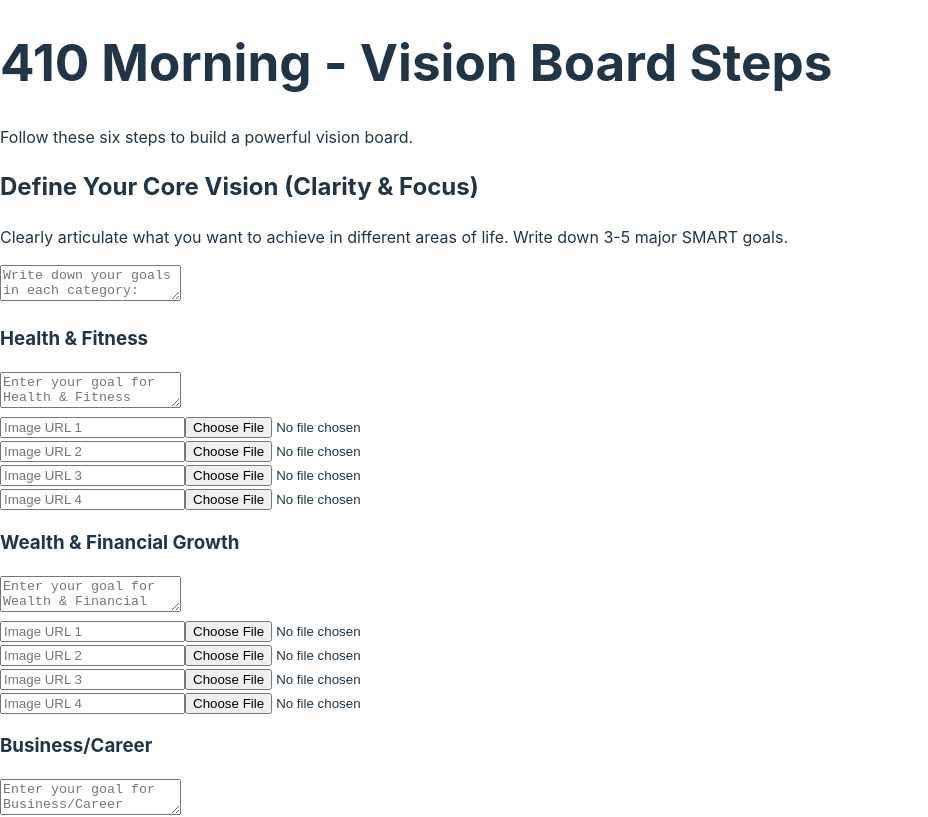
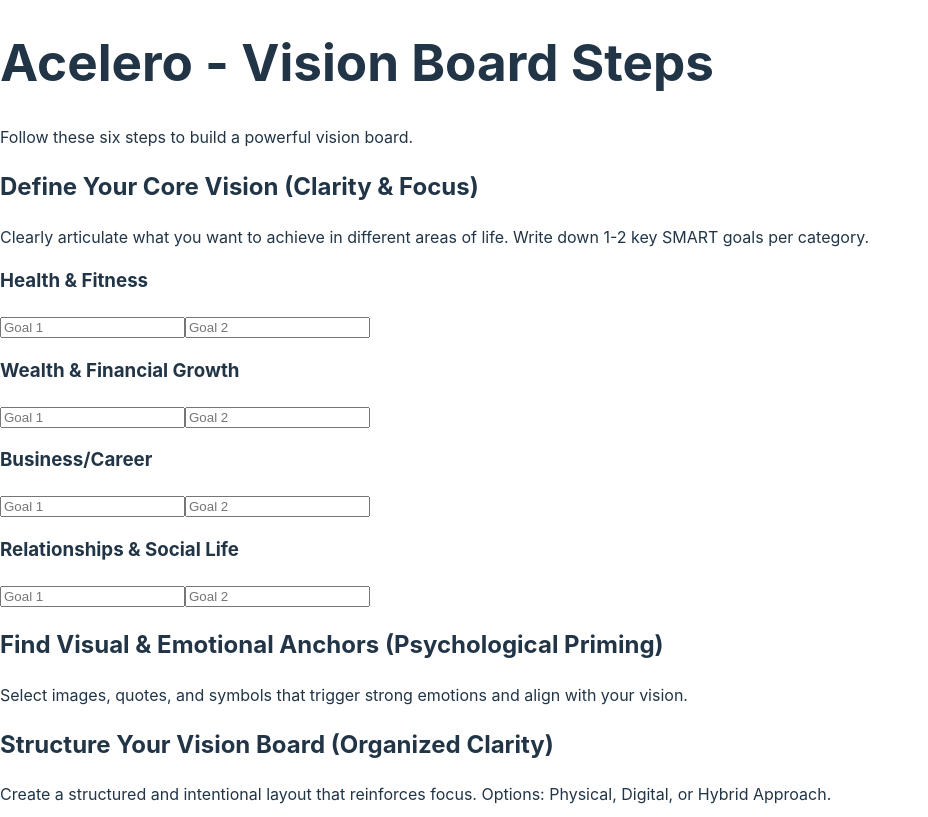
Before and after one commit to mford4444/Digital-Vision-Board, a React (Vite) app: page / in a window 1280 px wide. Shown: the top 817 px of the page, without its empty margins (0-928 px from the left). Built offline with nearby package versions, Linux system fonts and the light colour scheme.

Commit message:
Changed UI and Updated name

```diff
--- a/src/VisionBoard.jsx
+++ b/src/VisionBoard.jsx
@@ -1,3 +1,12 @@
+/**
+ * Copyright (c) 2024 Acelero. All rights reserved.
+ * This software and its associated documentation files (the "Software")
+ * are the property of Acelero. The Software may not be copied, modified,
+ * distributed, sublicensed, or sold without prior written permission.
+ * Unauthorized use, reproduction, or distribution of this Software is strictly prohibited
+ * and may result in legal action. For licensing inquiries, please contact support@acelero.co.
+ */
+
 import React, { useState } from "react";
 import { Card, CardContent } from "./components/ui/card";
 import { Button } from "./components/ui/button";
@@ -10,44 +19,44 @@
       {
         title: "Define Your Core Vision (Clarity & Focus)",
         description:
-          "Clearly articulate what you want to achieve in different areas of life. Write down 3-5 major SMART goals.",
-        prompt: "Write down your goals in each category:",
+          "Clearly articulate what you want to achieve in different areas of life. Write down 1-2 key SMART goals per category.",
+        prompt: "Write down your 1-2 key goals in each category:",
         categories: [
-          { name: "Health & Fitness", images: ["", "", "", ""], goal: "" },
-          { name: "Wealth & Financial Growth", images: ["", "", "", ""], goal: "" },
-          { name: "Business/Career", images: ["", "", "", ""], goal: "" },
-          { name: "Relationships & Social Life", images: ["", "", "", ""], goal: "" }
-        ],
+          { name: "Health & Fitness", goals: ["", ""], images: ["", "", "", ""] },
+          { name: "Wealth & Financial Growth", goals: ["", ""], images: ["", "", "", ""] },
+          { name: "Business/Career", goals: ["", ""], images: ["", "", "", ""] },
+          { name: "Relationships & Social Life", goals: ["", ""], images: ["", "", "", ""] }
+        ]
       },
       {
         title: "Find Visual & Emotional Anchors (Psychological Priming)",
         description:
           "Select images, quotes, and symbols that trigger strong emotions and align with your vision.",
-        prompt: "Describe what images, words, or symbols will inspire you:",
+        prompt: "Describe what images, words, or symbols will inspire you:"
       },
       {
         title: "Structure Your Vision Board (Organized Clarity)",
         description:
           "Create a structured and intentional layout that reinforces focus. Options: Physical, Digital, or Hybrid Approach.",
-        prompt: "How will you structure your vision board?",
+        prompt: "How will you structure your vision board?"
       },
       {
         title: "Link Your Vision to Actionable Steps (Implementation Intentions)",
         description:
           "Convert inspiration into a realistic execution plan. List 2-3 key action steps for each goal.",
-        prompt: "What are the actionable steps for each goal?",
+        prompt: "What are the actionable steps for each goal?"
       },
       {
         title: "Reinforce & Review (Behavioral Consistency)",
         description:
           "Keep your vision board top-of-mind and actively engage with it through daily and weekly rituals.",
-        prompt: "What habits will help you stay consistent?",
+        prompt: "What habits will help you stay consistent?"
       },
       {
         title: "Track Progress & Reward Milestones",
         description:
           "Measure results and build momentum. Use a habit tracker or goal planner to track progress.",
-        prompt: "How will you track progress and celebrate milestones?",
+        prompt: "How will you track progress and celebrate milestones?"
       }
     ],
     showPreview: false,
@@ -56,7 +65,7 @@
 
   return (
     <div className="p-6 max-w-4xl mx-auto">
-      <h1 className="text-2xl font-bold mb-4">410 Morning - Vision Board Steps</h1>
+      <h1 className="text-2xl font-bold mb-4">Acelero - Vision Board Steps</h1>
       <p className="mb-4 text-gray-600">Follow these six steps to build a powerful vision board.</p>
       {!state.showPreview ? (
         <div className="grid gap-6">
@@ -65,28 +74,19 @@
               <CardContent>
                 <h2 className="text-xl font-semibold mb-2">{step.title}</h2>
                 <p className="mb-2 text-gray-700">{step.description}</p>
-                {step.prompt && <Textarea placeholder={step.prompt} className="w-full p-2 border rounded-md" />}
                 {step.categories && (
                   <div>
                     {step.categories.map((category, i) => (
                       <div key={i} className="mb-4">
                         <h3 className="text-lg font-semibold">{category.name}</h3>
-                        <Textarea
-                          placeholder={`Enter your goal for ${category.name}`}
-                          className="w-full p-2 border rounded-md"
-                        />
-                        <div className="grid grid-cols-2 gap-2">
-                          {category.images.map((image, j) => (
-                            <div key={j} className="flex flex-col gap-2">
-                              <Input
-                                type="text"
-                                placeholder={`Image URL ${j + 1}`}
-                                value={image}
-                              />
-                              <input type="file" accept="image/*" />
-                            </div>
-                          ))}
-                        </div>
+                        {category.goals.map((goal, j) => (
+                          <Input
+                            key={j}
+                            type="text"
+                            placeholder={`Goal ${j + 1}`}
+                            className="w-full p-2 border rounded-md"
+                          />
+                        ))}
                       </div>
                     ))}
                   </div>
@@ -123,6 +123,7 @@
     </div>
   );
 }
+
 {
   (
     <div className="text-center mt-8 text-gray-500 text-sm">
```
